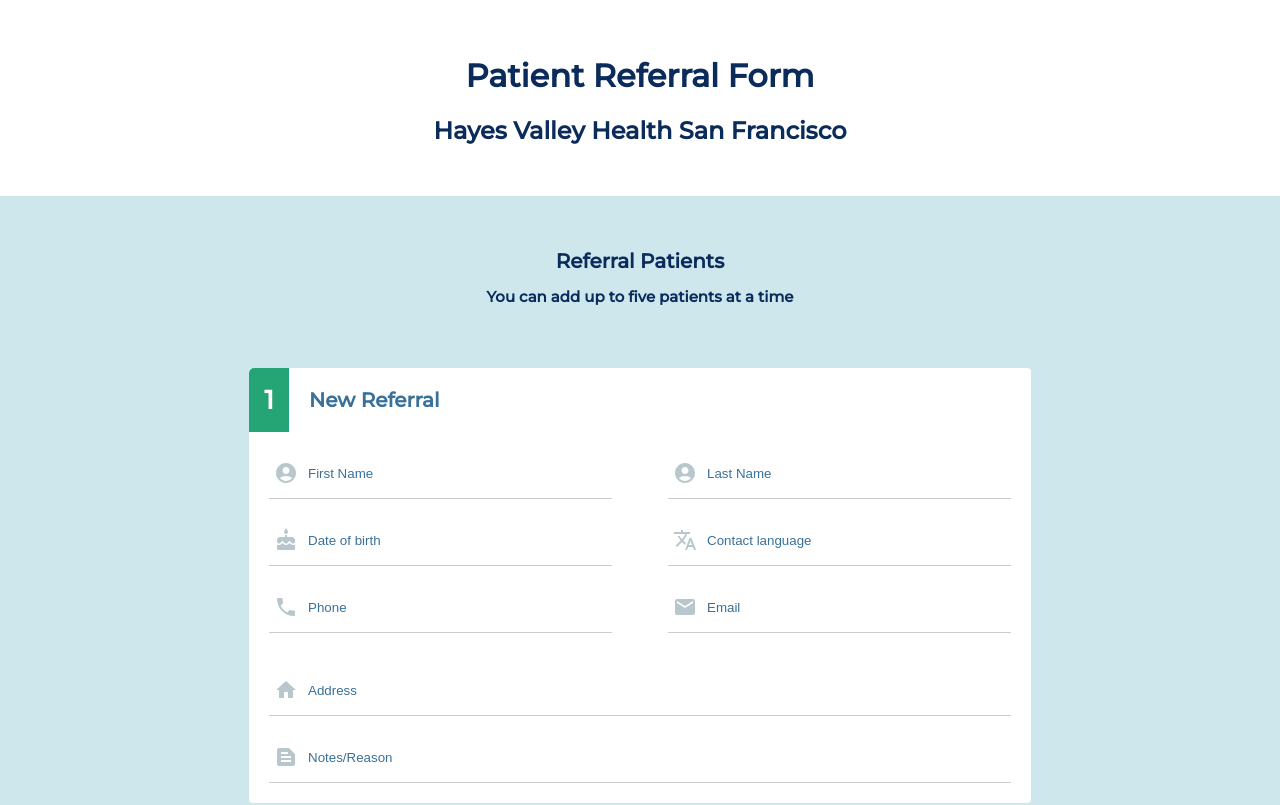
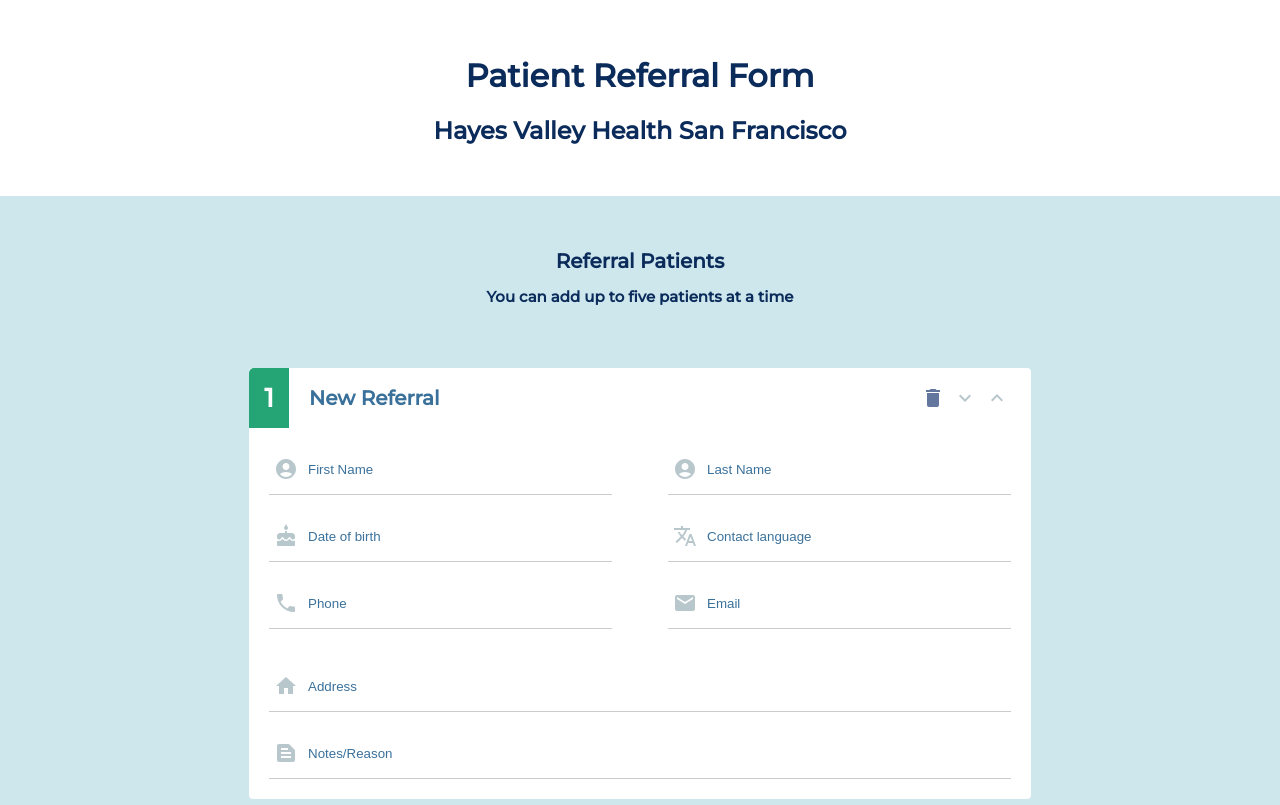
Before and after one commit to NinaWald/patient-referral-form, a React (Create React App) app: page / in a window 1280 px wide. Shown: the top 805 px of the page. Built offline with nearby package versions, Linux system fonts and the light colour scheme.

Commit message:
css and toggle

```diff
--- a/src/components/Form.js
+++ b/src/components/Form.js
@@ -1,8 +1,6 @@
 import React, { useState } from 'react';
 import PatientForm from './PatientForm';
-import DeleteIcon from '@mui/icons-material/Delete';
-import ExpandMoreIcon from '@mui/icons-material/ExpandMore';
-import KeyboardArrowUpIcon from '@mui/icons-material/KeyboardArrowUp';
+
 
 import '../form.css';
 
@@ -65,12 +63,18 @@
     const toggleForm = (index) => {
         const updatedOpenForms = [...openForms];
         updatedOpenForms[index] = !updatedOpenForms[index];
+        console.log(updatedOpenForms);
         setOpenForms(updatedOpenForms);
+      };
+
+      const handleDeletePatient = (index) => {
+        const updatedPatients = [...patients];
+        updatedPatients.splice(index, 1); // Remove the patient at the specified index
+        setPatients(updatedPatients);
       };
 
       return (
         <div className="main">
-
           <div className="form-container">
             <div className="patients-info">
               <h1>Referral Patients</h1>
@@ -82,32 +86,15 @@
                 <div
                   key={index}
                   className={`saved-form ${openForms[index] ? 'open' : 'closed'}`}
-            onClick={() => toggleForm(index)}
                 >
-            {openForms[index] ? (
-              // Display open form with patient data
                   <PatientForm
                     formData={patient}
                     patientNumber={index + 1}
                     patientName={`${patient.firstName} ${patient.lastName}`}
+                    handleInputChange={handleInputChange}
+                    onDelete={() => handleDeletePatient(index)} // Pass delete function
+                    onToggle={() => toggleForm(index)} // Pass toggle function
                   />
-            ) : (
-              // Display closed form with patient number and name
-              <div className="patient-number">
-                <h1>{index + 1}</h1>
-
-                <div className="patient-name-icons">
-                  <h2>{`${patient.firstName} ${patient.lastName}`}</h2>
-
-                <div className="icons-right">
-                  <DeleteIcon className="icon-delete" />
-                  <ExpandMoreIcon className="arrow-down" />
-                  <KeyboardArrowUpIcon className="arrow-up" />
-                </div>
-
-                </div>
-              </div>
-            )}
                 </div>
               ))}
             </div>
@@ -117,7 +104,7 @@
                 formData={formData}
                 handleInputChange={handleInputChange}
                 patientNumber={patientNumber} // Pass patientNumber to the form
-            patientName={patientName}     // Pass patientName to the form
+                patientName={patientName} // Pass patientName to the form
               />
               <div className="new-patient" onClick={handleSubmit}>
                 <h4>+ ADD PATIENT</h4>
@@ -125,12 +112,8 @@
               <div className="submit-button">SEND REFERRALS</div>
             </form>
           </div>
-
-
         </div>
       );
     };
 
     export default Form;
-
- // <DeleteIcon className="icon-delete" />
--- a/src/components/PatientForm.js
+++ b/src/components/PatientForm.js
@@ -6,10 +6,13 @@
 import EmailIcon from '@mui/icons-material/Email';
 import HomeIcon from '@mui/icons-material/Home';
 import TextSnippetIcon from '@mui/icons-material/TextSnippet';
+import DeleteIcon from '@mui/icons-material/Delete';
+import ExpandMoreIcon from '@mui/icons-material/ExpandMore';
+import KeyboardArrowUpIcon from '@mui/icons-material/KeyboardArrowUp';
 
 import '../form.css'
 
-const PatientForm = ({ formData, handleInputChange, patientNumber, patientName }) => {
+const PatientForm = ({ formData, handleInputChange, patientNumber, patientName, onDelete, onToggle }) => {
 
   // Mapping of patient numbers to background colors
   const backgroundColors = {
@@ -26,10 +29,21 @@
 
     return (
       <div className="form-column">
-        <div className="patient-number">
-                <h1 style={{ backgroundColor }}>{patientNumber}</h1>
-               <h2>{patientName}</h2>
-           </div>
+      <div className="patient-number">
+
+        <h1 style={{ backgroundColor }}>{patientNumber}</h1>
+        <div className="patient-name-icons">
+        <h2>{patientName}</h2>
+
+        <div className="icons-right">
+          <DeleteIcon className="icon-delete" onClick={onDelete} />
+          <ExpandMoreIcon className="arrow-down" onClick={onToggle} />
+          <KeyboardArrowUpIcon className="arrow-up" onClick={onToggle} />
+        </div>
+        </div>
+      </div>
+
+
         <div className="form-field">
              <div className="input-container">
                <AccountCircleIcon className="icon" />
--- a/src/form.css
+++ b/src/form.css
@@ -33,7 +33,7 @@
     background-color: #25A575;
     color: white;
     width: 40px;
-    height: 64px;
+    height: 60px;
     display: flex;
     justify-content: center;
     align-items: center;
@@ -69,12 +69,14 @@
     color:  #B8C7CC;
   }
 
-  .icon-delete, .arrow-up, .arrow-down {
+   .arrow-up, .arrow-down {
     color: #B8C7CC;
-    margin-right: 8px;
+
+    margin-left: 8px;
   }
-
-
+  .icon-delete {
+    color: #63769d;
+  }
   .input-container {
     flex: 1;
     display: flex; /* Add display flex to align icon and input */
@@ -139,16 +141,33 @@
  }
 
  .saved-form.closed {
-    margin-bottom: 8px;
+    display: flex; /* Use flex display */
+    flex-direction: column; /* Arrange items in a column */
+    align-items: flex-start; /* Align items to the start (left) */
     background-color: white;
     border-radius: 4px;
+    height: 60px;
+    margin-top: 5px;
  }
 
  .saved-form.closed .patient-number h1 {
   border-bottom-left-radius: 5px;
 }
 
+.saved-form.closed .form-field {
+  display: none; /* Hide form fields when the form is open */
+}
 
+.saved-form.closed .adress-notes {
+  display: none; /* Hide form fields when the form is open */
+}
+
+.saved-form.closed .form-column {
+  gap: 10px;
+  margin-bottom: 10px;
+  padding-bottom: 10px;
+  height: 30px;
+}
 
  .main {
   display: flex;
```
Lines whose indentation alone changed are shown as unchanged.
